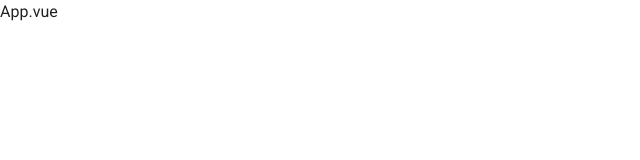
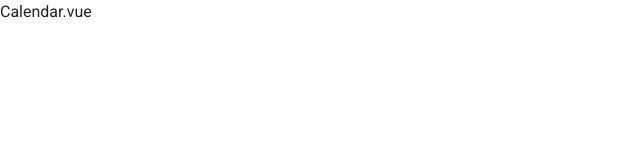
Before and after one commit to youichiro/vue-calendar-1, a Vue app in the folder frontend/: page / in a window 1280 px wide. Shown: the top 160 px of the page, without its empty margins (0-640 px from the left). Built offline with nearby package versions, Linux system fonts and the light colour scheme.

Commit message:
[add] Calendarコンポーネントを作成

```diff
--- a/frontend/src/App.vue
+++ b/frontend/src/App.vue
@@ -1,16 +1,18 @@
 <template>
   <v-app>
     <v-main>
-      App.vue
+      <Calendar />
     </v-main>
   </v-app>
 </template>
 
 <script>
+import Calendar from './components/Calendar';
+
 export default {
   name: "App",
   components: {
-    //
+    Calendar,
   },
 };
 </script>
--- /dev/null
+++ b/frontend/src/components/Calendar.vue
@@ -0,0 +1,11 @@
+<template>
+  <div>
+    Calendar.vue
+  </div>
+</template>
+
+<script>
+export default {
+  name: 'Calendar',
+}
+</script>
```
